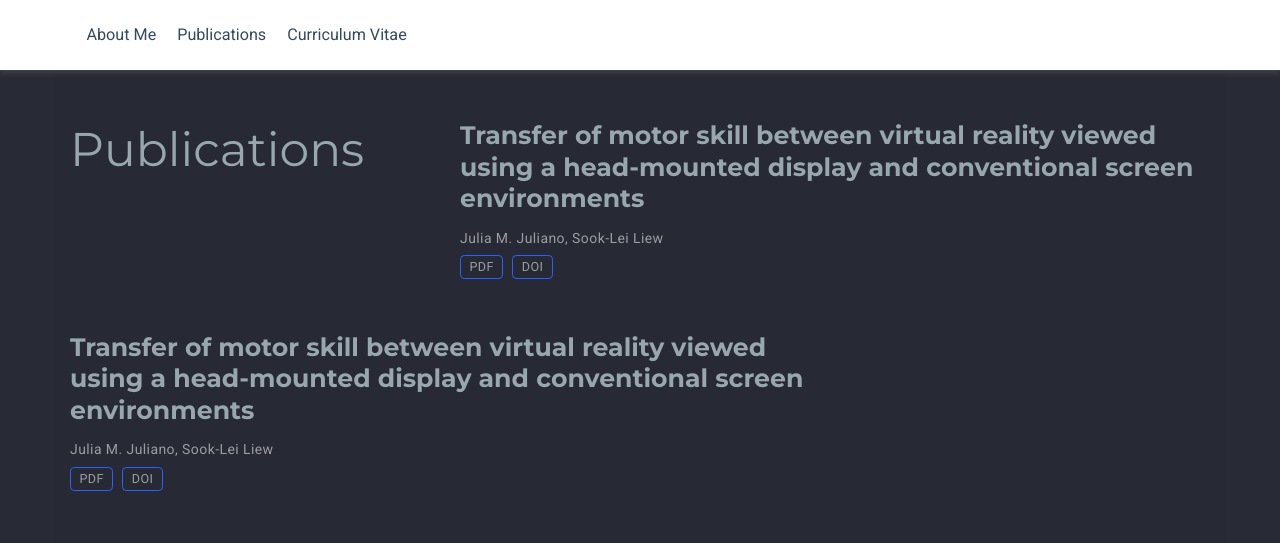
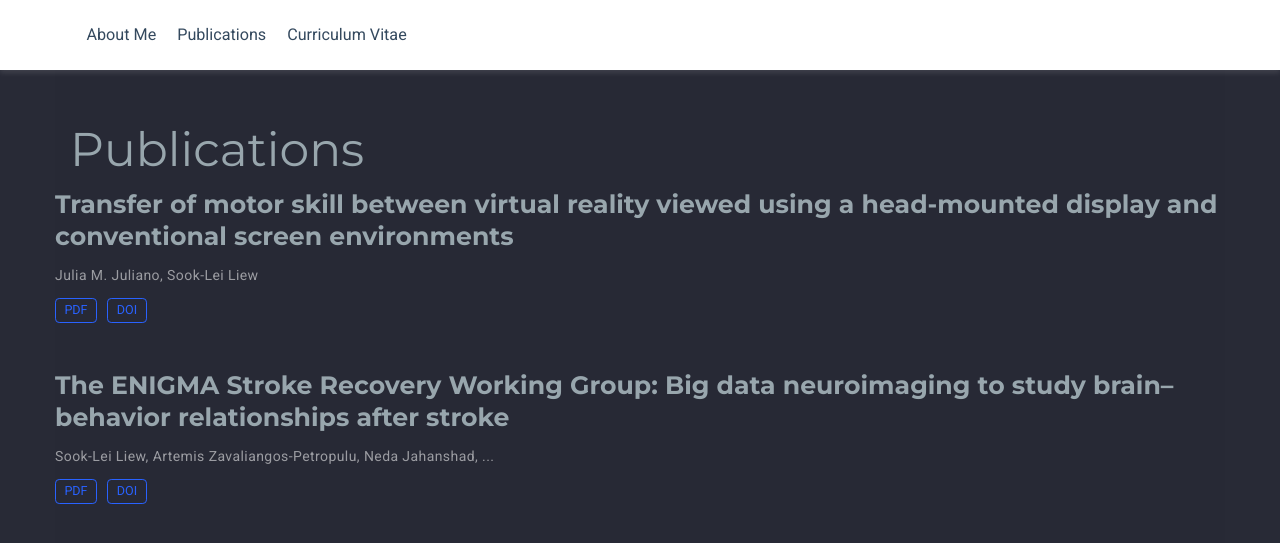
Before and after one commit to juliamjuliano/juliamjuliano.github.io, a Jekyll site: the page built from publications/index.html, in a window 1280 px wide. Shown: the top 543 px of the page. Built offline with Jekyll 4.4.1, drawn with Linux system fonts in a browser that asks for light colours; nearby versions of some CDN libraries; a style sheet for code colours, icons or effects is not loaded.

Commit message:
Update index.html

```diff
--- a/publications/index.html
+++ b/publications/index.html
@@ -10,7 +10,6 @@ title: Julia M. Juliano | Publications
                 <h1>Publications</h1>
             </div>
             <!--Publication Starts-->
-            <div class="col-12 col-lg-8">
             <div class="media stream-item">
                 <div class="media-body">
                     <h3 class="article-title mb-0 mt-0">
@@ -19,6 +18,7 @@ title: Julia M. Juliano | Publications
 
                     <div class="stream-meta article-metadata">
                         <div><span>Julia M. Juliano</span>, <span>Sook-Lei Liew</span></div>
+                    </div>
 
                     <div class="btn-links">
                         <a class="btn btn-outline-primary my-1 mr-1 btn-sm" href="https://jneuroengrehab.biomedcentral.com/track/pdf/10.1186/s12984-020-00678-2" target="_blank" rel="noopener">
@@ -31,30 +31,27 @@ title: Julia M. Juliano | Publications
                     </div>
                 </div>
             </div>
-                </div>
-            </div>
             <!--Publication Ends-->
             <!--Publication Starts-->
-            <div class="col-12 col-lg-8">
+
             <div class="media stream-item">
                 <div class="media-body">
                     <h3 class="article-title mb-0 mt-0">
-                            Transfer of motor skill between virtual reality viewed using a head-mounted display and conventional screen environments
+                        The ENIGMA Stroke Recovery Working Group: Big data neuroimaging to study brain–behavior relationships after stroke
                     </h3>
 
                     <div class="stream-meta article-metadata">
-                            <div><span>Julia M. Juliano</span>, <span>Sook-Lei Liew</span></div>
+                        <div><span>Sook-Lei Liew</span>, <span>Artemis Zavaliangos-Petropulu</span>, <span>Neda Jahanshad, ...</span></div>
+                    </div>
 
                     <div class="btn-links">
-                                <a class="btn btn-outline-primary my-1 mr-1 btn-sm" href="https://jneuroengrehab.biomedcentral.com/track/pdf/10.1186/s12984-020-00678-2" target="_blank" rel="noopener">
+                        <a class="btn btn-outline-primary my-1 mr-1 btn-sm" href="https://onlinelibrary.wiley.com/doi/pdf/10.1002/hbm.25015" target="_blank" rel="noopener">
                             PDF
                         </a>
 
-                                <a class="btn btn-outline-primary my-1 mr-1 btn-sm" href="https://doi.org/https://doi.org/10.1186/s12984-020-00678-2" target="_blank" rel="noopener">
+                        <a class="btn btn-outline-primary my-1 mr-1 btn-sm" href="https://doi.org/https://doi.org/10.1002/hbm.25015" target="_blank" rel="noopener">
                             DOI
                         </a>
-                            </div>
-                        </div>
                     </div>
                 </div>
             </div>
```
Lines whose indentation alone changed are shown as unchanged.
